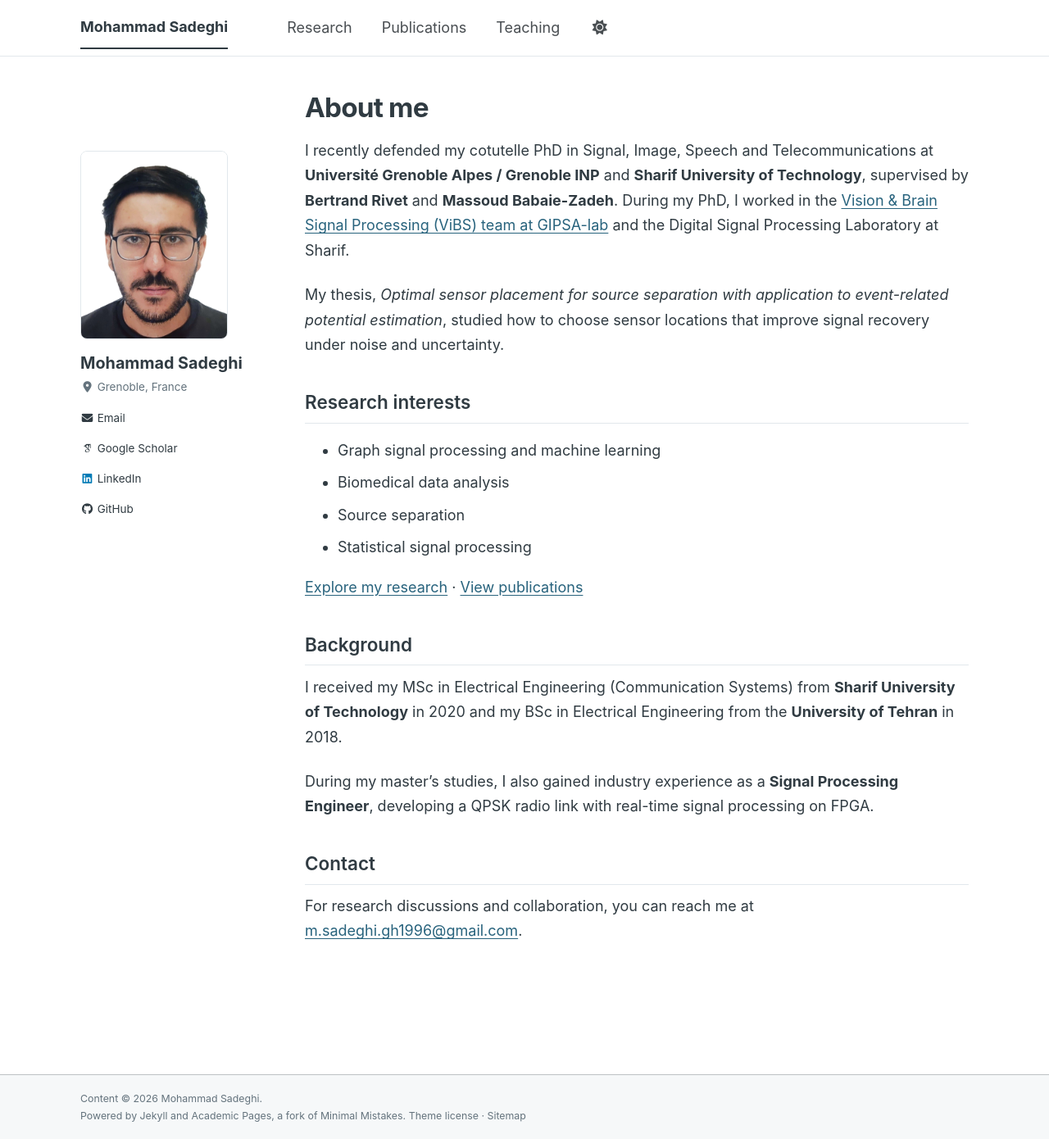
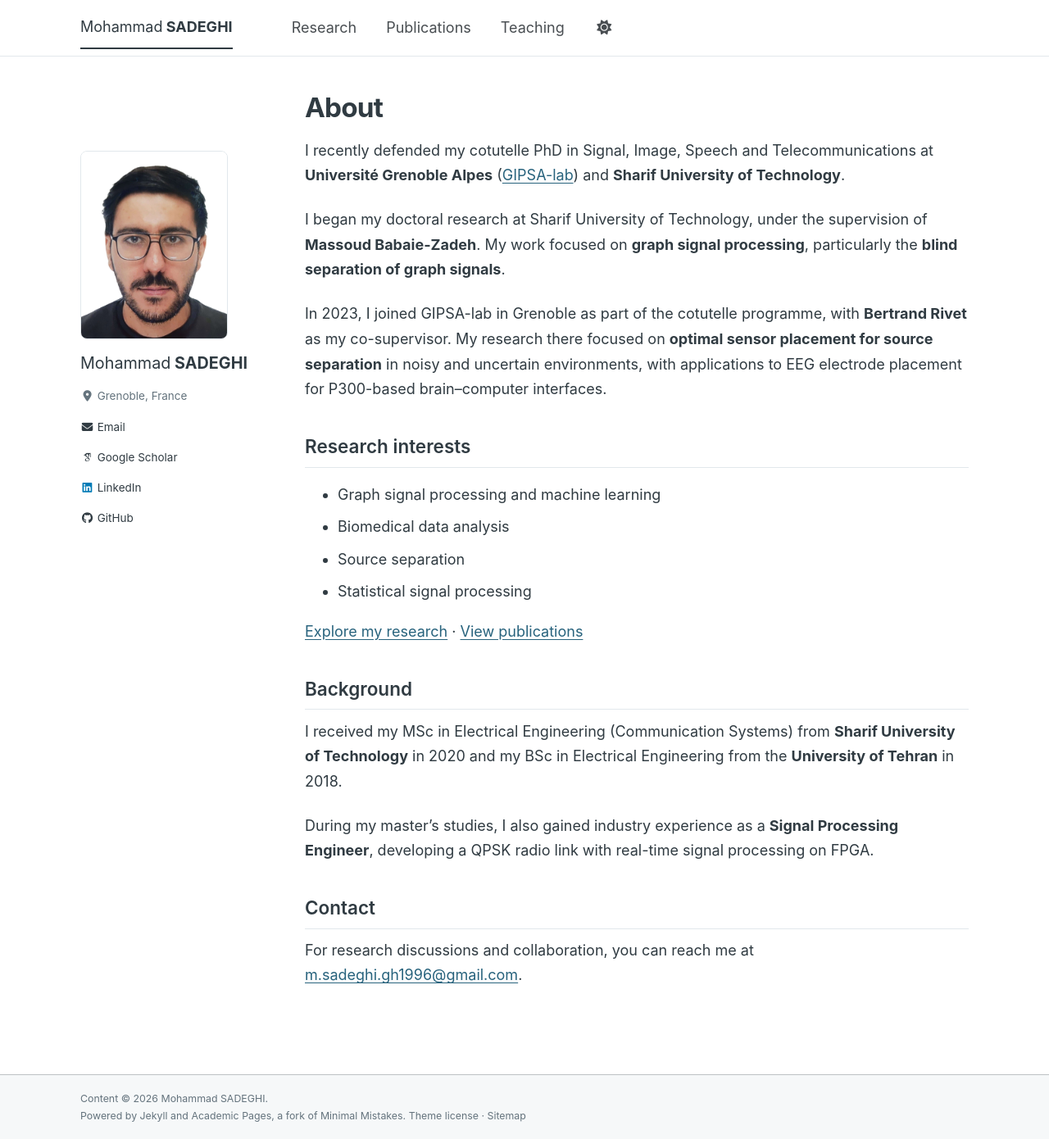
Before and after one commit to sadeghi1996m/sadeghi1996m, a Jekyll site: the page built from _pages/about.md, in a window 1280 px wide and 1390 px high. Shown: the whole window at 82% size. Built offline with Jekyll 4.4.1, drawn with Linux system fonts in a browser that asks for light colours; some web fonts are replaced.

Commit message:
Update Info

```diff
--- a/_config.yml
+++ b/_config.yml
@@ -2,10 +2,10 @@
 # Restart Jekyll after changing this file.
 locale: "en-US"
 site_theme: "default"
-title: "Mohammad Sadeghi"
+title: "Mohammad SADEGHI"
 title_separator: "|"
-name: "Mohammad Sadeghi"
-description: "Mohammad Sadeghi — graph signal processing, source separation, and statistical methods for sensor placement and EEG."
+name: "Mohammad SADEGHI"
+description: "Mohammad SADEGHI — graph signal processing, source separation, and statistical methods for sensor placement and EEG."
 
 # Rename the GitHub repository to sadeghi1996m.github.io before publishing
 # this configuration. A user homepage is served at the domain root.
@@ -15,7 +15,9 @@ repository: "sadeghi1996m/sadeghi1996m.github.io"
 
 author:
   avatar: "mohammad-sadeghi.png"
-  name: "Mohammad Sadeghi"
+  name: "Mohammad SADEGHI"
+  given_name: "Mohammad"
+  family_name: "SADEGHI"
   location: "Grenoble, France"
   email: "m.sadeghi.gh1996@gmail.com"
   googlescholar: "https://scholar.google.com/citations?user=arn8CucAAAAJ&hl=en"
@@ -36,7 +38,7 @@ analytics:
 og_image: "mohammad-sadeghi.png"
 social:
   type: Person
-  name: "Mohammad Sadeghi"
+  name: "Mohammad SADEGHI"
   links:
     - "https://scholar.google.com/citations?user=arn8CucAAAAJ&hl=en"
     - "https://www.linkedin.com/in/mohammad-sadeghi-gh"
--- a/_includes/author-profile.html
+++ b/_includes/author-profile.html
@@ -5,7 +5,7 @@
     <img src="{{ '/images/' | append: author.avatar | relative_url }}" alt="{{ author.name }}" fetchpriority="high" width="900" height="1154" itemprop="image">
   </div>
   <div class="author__content">
-    <h2 class="author__name" itemprop="name">{{ author.name }}</h2>
+    <h2 class="author__name" itemprop="name"><span class="name-given">{{ author.given_name | escape }}</span> <span class="name-family">{{ author.family_name | escape }}</span></h2>
     {% if author.bio %}<p class="author__bio">{{ author.bio }}</p>{% endif %}
     <p class="author__location"><i class="fas fa-fw fa-location-dot" aria-hidden="true"></i> {{ author.location }}</p>
   </div>
--- a/_includes/masthead.html
+++ b/_includes/masthead.html
@@ -6,7 +6,7 @@
         <button aria-label="Open navigation menu"><span class="navicon"></span></button>
         <ul class="visible-links">
           <li class="masthead__menu-item masthead__menu-item--lg persist {% if page.url == '/' or page.url == '/index.html' %}selected{% endif %}">
-            <a href="{{ base_path }}/">{{ site.title }}</a>
+            <a href="{{ base_path }}/"><span class="name-given">{{ site.author.given_name | escape }}</span> <span class="name-family">{{ site.author.family_name | escape }}</span></a>
           </li>
           {% for link in site.data.navigation.main %}
             {% if link.url contains 'http' %}
--- a/_pages/about.md
+++ b/_pages/about.md
@@ -1,15 +1,17 @@
 ---
 permalink: /
-title: "About me"
+title: "About"
 excerpt: "Research in graph signal processing, source separation, and sensor placement, with applications to EEG and brain–computer interfaces."
 redirect_from:
   - /about/
   - /about.html
 ---
 
-I recently defended my cotutelle PhD in Signal, Image, Speech and Telecommunications at **Université Grenoble Alpes / Grenoble INP** and **Sharif University of Technology**, supervised by **Bertrand Rivet** and **Massoud Babaie-Zadeh**. During my PhD, I worked in the [Vision & Brain Signal Processing (ViBS) team at GIPSA-lab](https://www.gipsa-lab.grenoble-inp.fr/equipe/vibs) and the Digital Signal Processing Laboratory at Sharif.
+I recently defended my cotutelle PhD in Signal, Image, Speech and Telecommunications at **Université Grenoble Alpes** ([GIPSA-lab](https://www.gipsa-lab.grenoble-inp.fr/)) and **Sharif University of Technology**.
 
-My thesis, *Optimal sensor placement for source separation with application to event-related potential estimation*, studied how to choose sensor locations that improve signal recovery under noise and uncertainty.
+I began my doctoral research at Sharif University of Technology, under the supervision of **Massoud Babaie-Zadeh**. My work focused on **graph signal processing**, particularly the **blind separation of graph signals**.
+
+In 2023, I joined GIPSA-lab in Grenoble as part of the cotutelle programme, with **Bertrand Rivet** as my co-supervisor. My research there focused on **optimal sensor placement for source separation** in noisy and uncertain environments, with applications to EEG electrode placement for P300-based brain–computer interfaces.
 
 ## Research interests
 
--- a/_sass/layout/_personal.scss
+++ b/_sass/layout/_personal.scss
@@ -33,7 +33,9 @@ body { line-height: 1.7; }
   padding: 0;
   border: 1px solid var(--global-border-color);
 }
-.sidebar .author__name { font-size: 1.1em; line-height: 1.4; margin: 0.8em 0 0.2em; }
+.name-given { font-weight: 400; }
+.name-family { font-weight: 700; }
+.sidebar .author__name { font-size: 1.1em; line-height: 1.4; margin: 0.8em 0 0.75em; }
 .sidebar .author__bio { margin: 0 0 0.5em; }
 .sidebar .author__location { color: var(--global-text-color-light); margin: 0 0 1em; }
 .author__urls-wrapper { display: block; cursor: default; }
```
